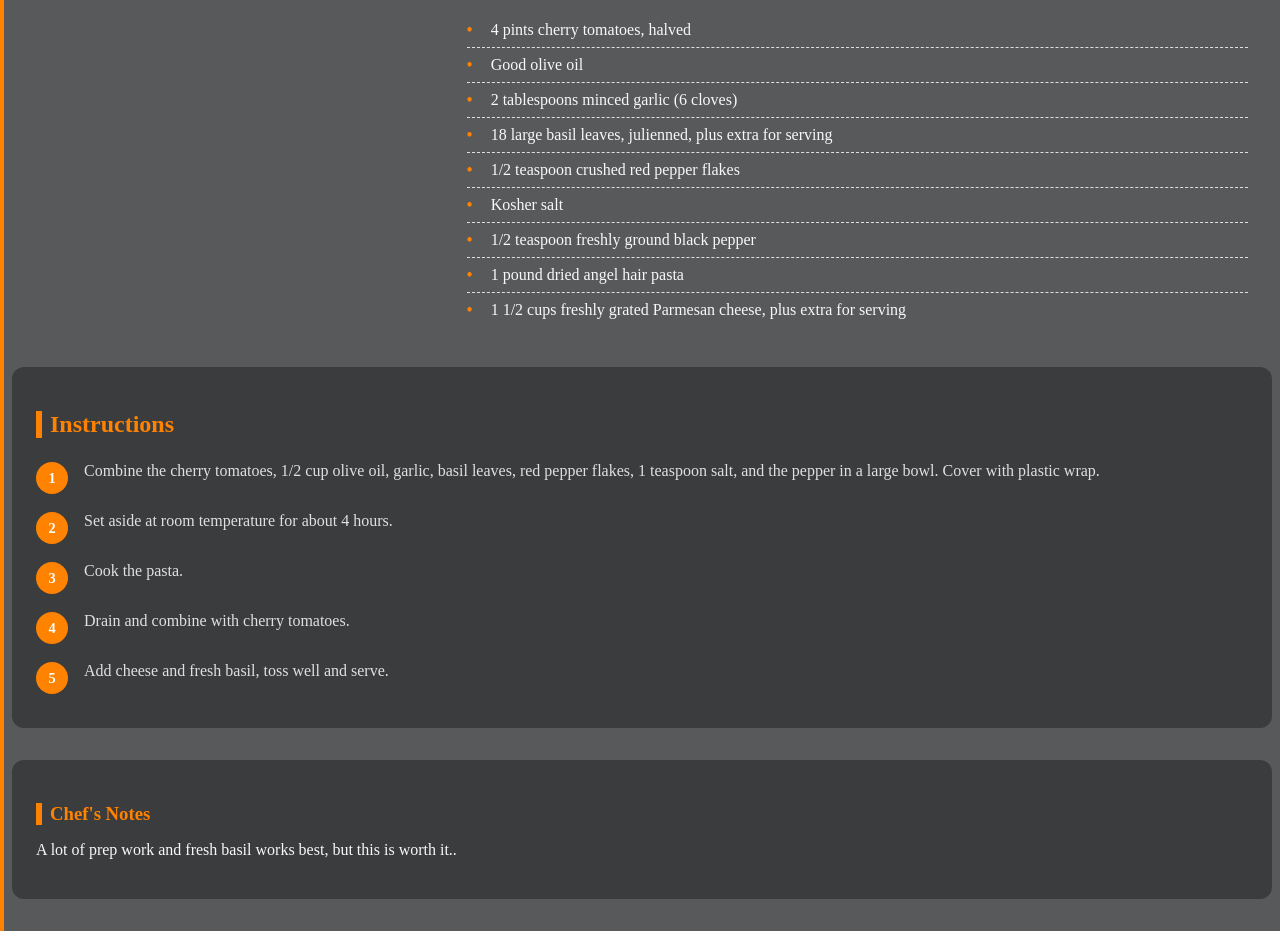
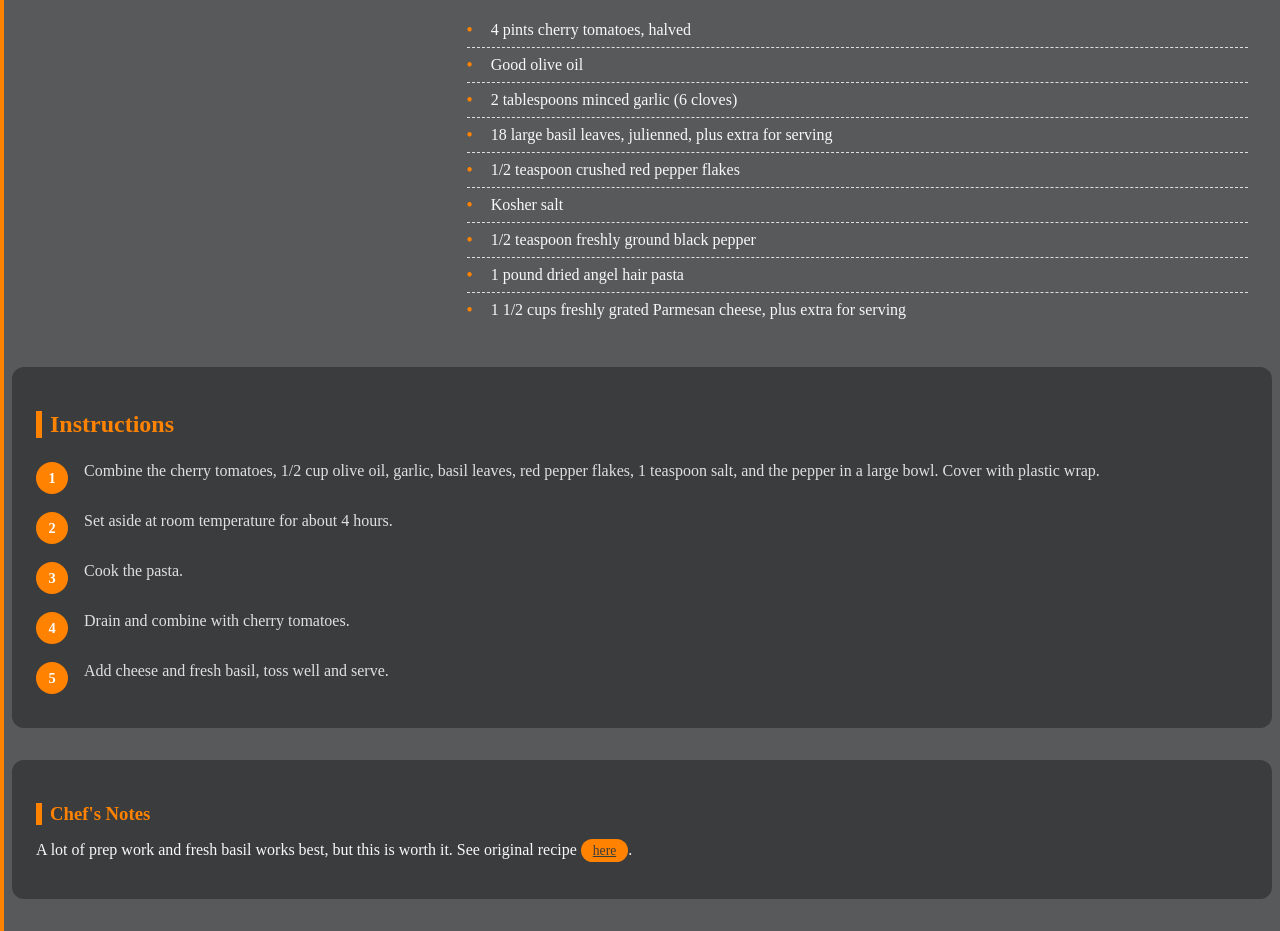
Before and after one commit to garethdoyle/recipes, a plain HTML site: page recipes/summerpasta.html in a window 1280 px wide. Shown: the part 376-1307 px from the top of the page. Drawn offline with Linux system fonts and the light colour scheme.

Commit message:
Update Summer Pasta Link

```diff
--- a/recipes/summerpasta.html
+++ b/recipes/summerpasta.html
@@ -80,7 +80,7 @@
     <!-- Chef's Notes -->
     <div class="notes-section">
       <h3>Chef's Notes</h3>
-      <p>A lot of prep work and fresh basil works best, but this is worth it..</p>
+      <p>A lot of prep work and fresh basil works best, but this is worth it. See original recipe <a href="https://www.foodnetwork.com/recipes/ina-garten/summer-garden-pasta-recipe-1925046" class="tag">here</a>.</p>
     </div>
   </main>
 </body>
```
